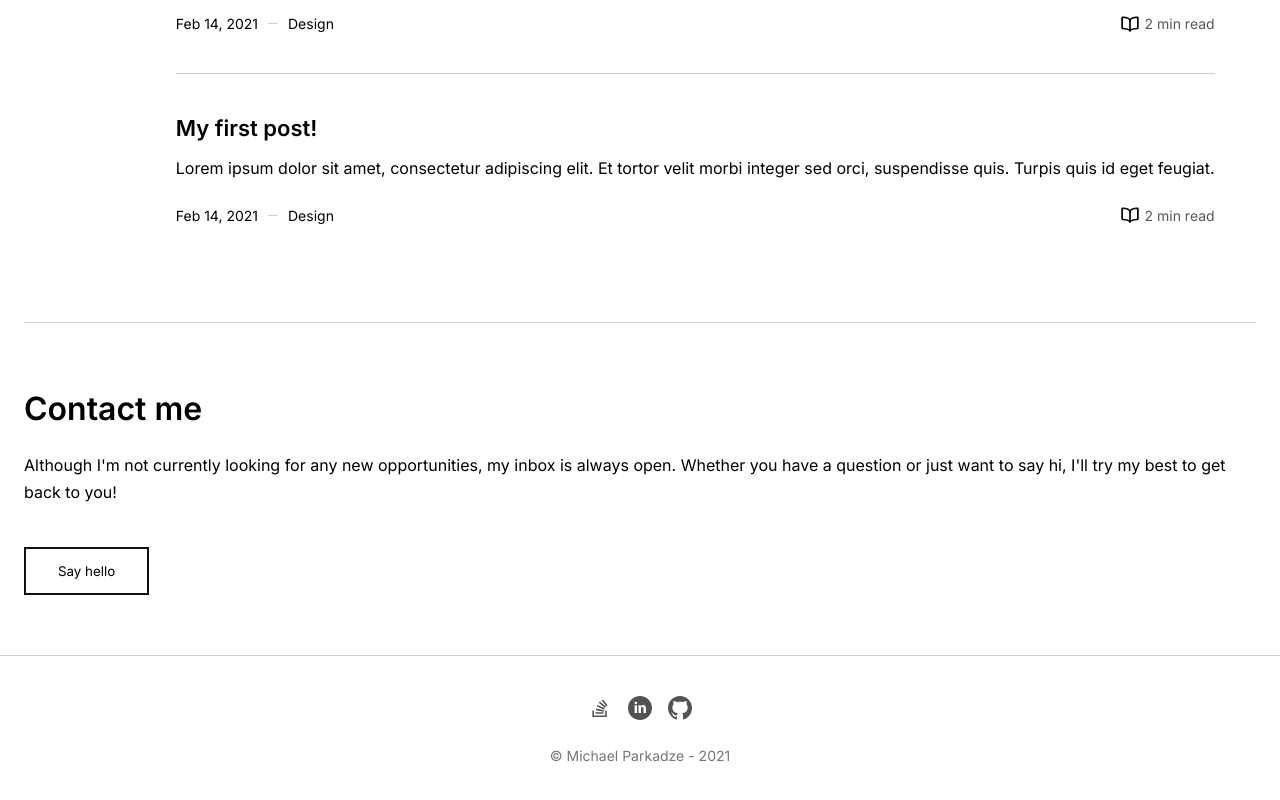
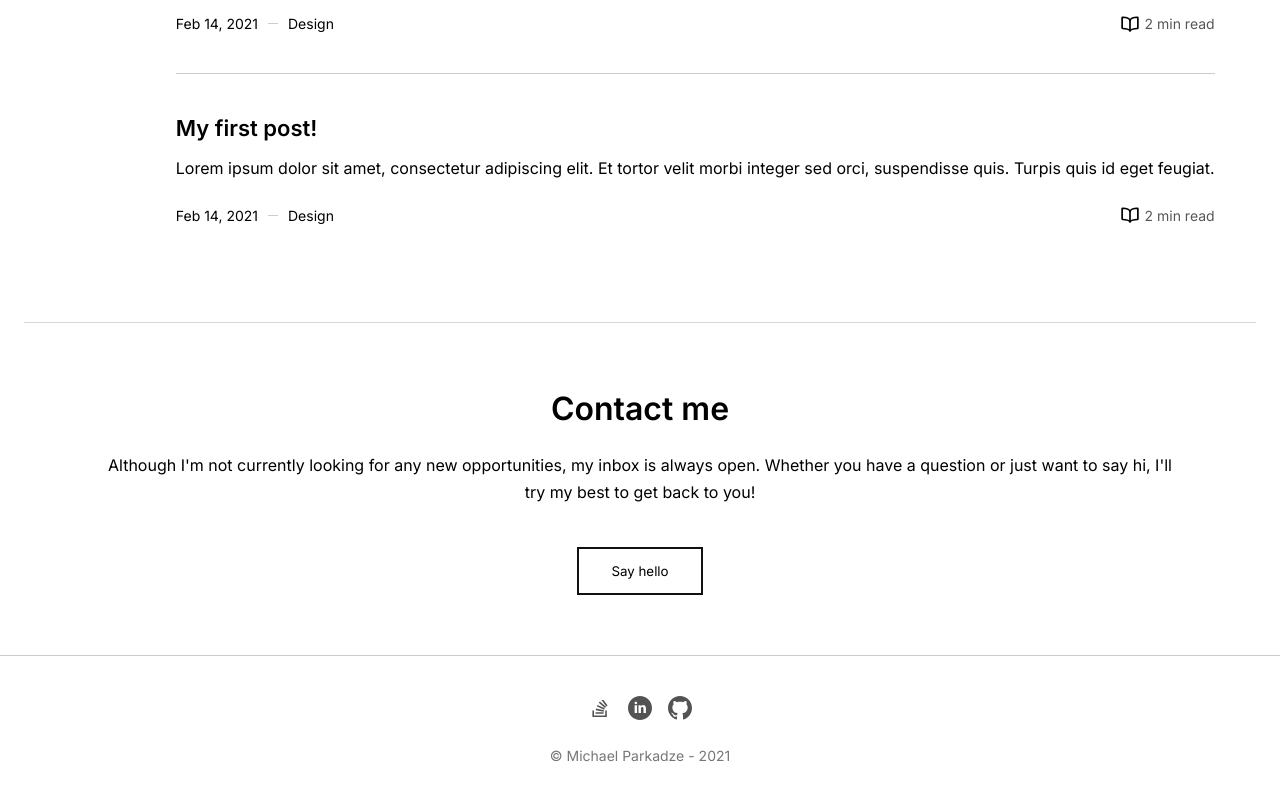
Before and after one commit to michaelparkadze/v1, a Next.js app: page / in a window 1280 px wide. Shown: the part 2617-3417 px from the top of the page. Built offline with nearby package versions, Linux system fonts and the light colour scheme.

Commit message:
[Update] Contact section ipad layout

```diff
--- a/styles/home.module.scss
+++ b/styles/home.module.scss
@@ -186,10 +186,13 @@
       }
       > ul {
         margin: 0;
-        // grid-template-columns: 1fr 1fr;
       }
     }
     .contact {
+      text-align: center;
+      > p {
+        padding: 0 80px;
+      }
     }
   }
 }
```
